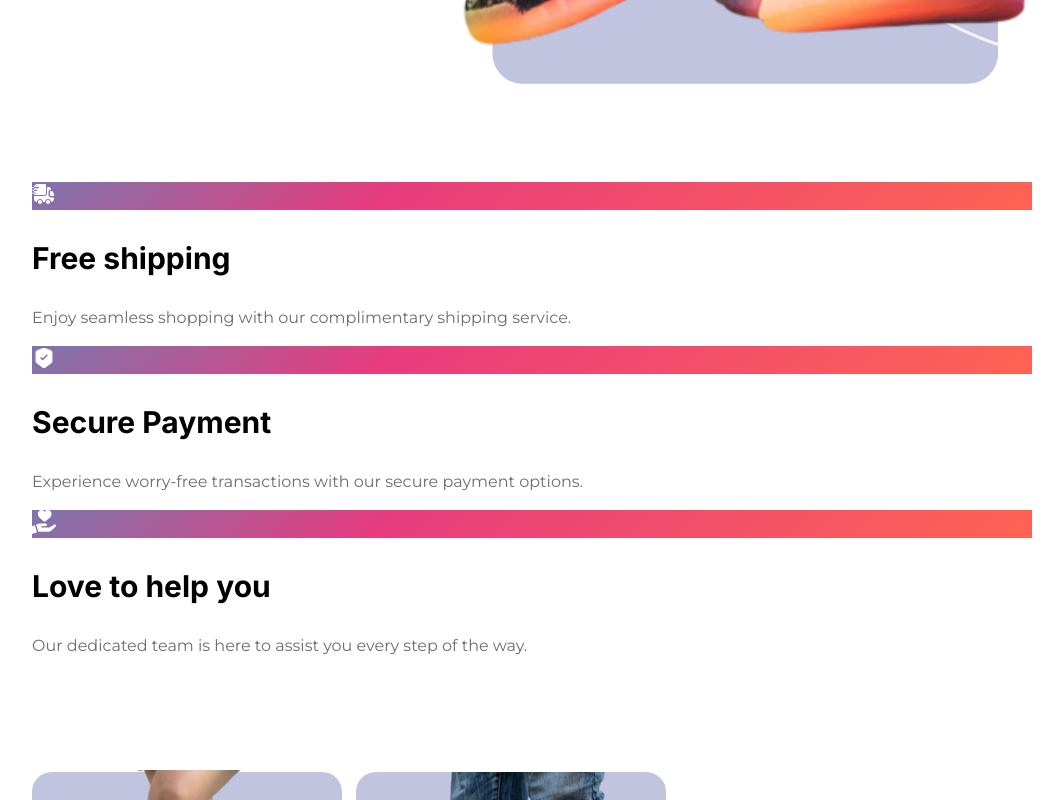
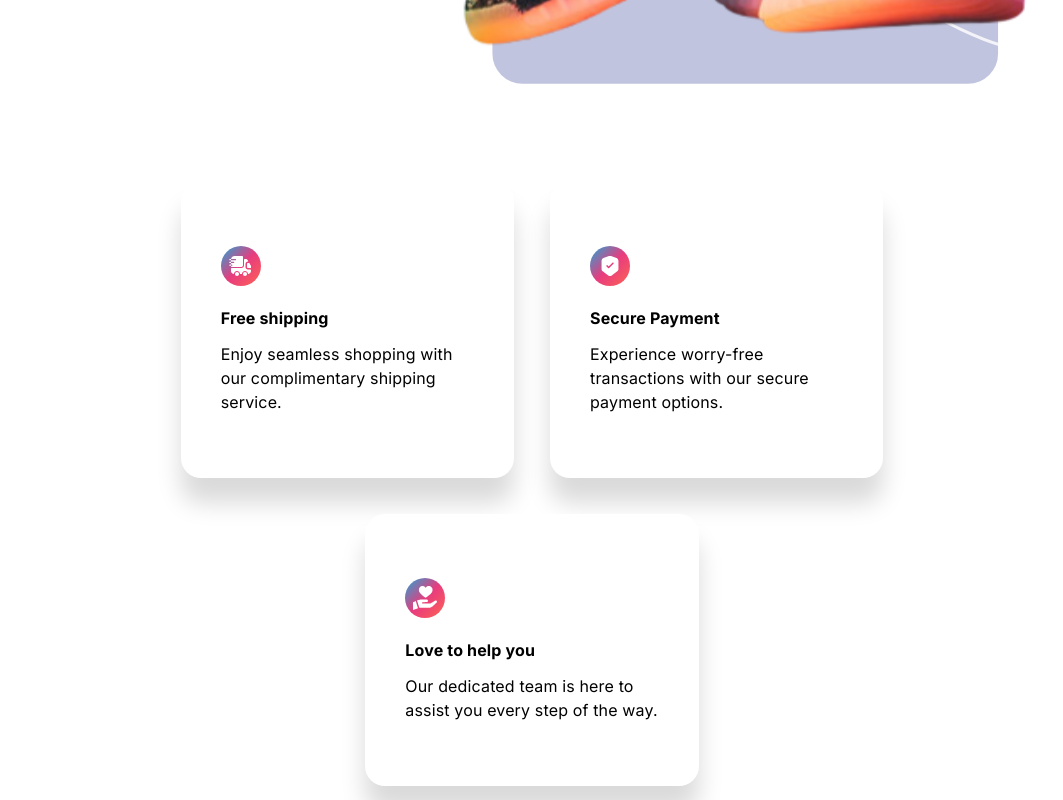
Before and after one commit to zaki164/nike_mui, a Next.js app: page / in a window 1280 px wide. Shown: the part 2420-3220 px from the top of the page, without its empty margins (108-1171 px from the left). Built offline with nearby package versions, Linux system fonts and the light colour scheme; a web font is replaced by a local one.

Commit message:
add Services section

```diff
--- a/src/app/globals.scss
+++ b/src/app/globals.scss
@@ -47,6 +47,10 @@ html {
       @media (min-width: 1280px) {
         background-color: var(--darkbg);
       }
+    }
+    .serviceCard {
+      @extend .drop-shadow-2xl-dark;
+      background-color: var(--darkbg);
     }
   }
 }
@@ -154,8 +158,8 @@ input::placeholder {
   }
 }
 .text-sm-base {
-  font-size: 0.75rem; /* 12px */
-  line-height: 1rem; /* 16px */
+  font-size: 0.875rem /* 14px */;
+  line-height: 1.25rem /* 20px */;
   @media (min-width: 768px) {
     font-size: 1rem; /* 16px */
     line-height: 1.5rem; /* 24px */
@@ -178,10 +182,10 @@ input::placeholder {
   }
 }
 .drop-shadow-2xl {
-  --tw-drop-shadow: drop-shadow(0 25px 25px rgb(0 0 0 / 0.15));
+  box-shadow: 0 25px 25px rgb(0 0 0 / 0.15);
 }
 .drop-shadow-2xl-dark {
-  --tw-drop-shadow: drop-shadow(0 25px 25px rgb(150 150 150 / 0.15));
+  box-shadow: 0 25px 25px rgb(150 150 150 / 0.15);
 }
 .ImageSlide {
   object-fit: contain;
@@ -203,6 +207,9 @@ input::placeholder {
     width: 282px;
     height: 282px;
   }
+}
+.serviceCard {
+  @extend .drop-shadow-2xl;
 }
 
 @keyframes backgroundAnimation {
--- a/src/components/ServiceCard.jsx
+++ b/src/components/ServiceCard.jsx
@@ -1,18 +1,64 @@
+import { Box, Stack, Typography } from "@mui/material";
 import Image from "next/image";
 
 const ServiceCard = ({ imgURL, label, subtext }) => {
   return (
-    <div className="w-full sm:w-1/3 rounded-[20px] drop-shadow-2xl  bg-white dark:bg-dark-background dark:drop-shadow-2xl-dark  px-7 py-12 md:px-10 md:py-16">
-      <div className="w-8 h-8 md:w-10 md:h-10 flex justify-center items-center bg-animation rounded-full">
+    <Box
+      sx={{
+        width: {
+          xs: "100%",
+          sm: "33.333333%",
+        },
+        borderRadius: "20px",
+        bgcolor: "white",
+        px: {
+          xs: 7,
+          md: 10,
+        },
+        py: {
+          xs: 12,
+          md: 16,
+        },
+      }}
+      className="serviceCard"
+    >
+      <Stack
+        borderRadius={"9999px"}
+        sx={{
+          width: {
+            width: "2rem" /* 32px */,
+            height: "2rem" /* 32px */,
+          },
+          height: {
+            width: "2.5rem" /* 40px */,
+            height: "2.5rem" /* 40px */,
+          },
+        }}
+        className="flex_center bg-animation"
+      >
         <Image src={imgURL} alt={label} />
-      </div>
-      <h3 className="mt-3 md:mt-5 text-2xl-3xl leading-normal font-bold">
+      </Stack>
+      <Typography
+        component={"h3"}
+        mt={{ xs: 3, md: 5 }}
+        fontWeight={700}
+        lineHeight={1.5}
+        className="text-2xl-3xl"
+      >
         {label}
-      </h3>
-      <p className="mt-1 md:mt-3 break-words info-text leading-normal">
+      </Typography>
+      <Typography
+        component={"p"}
+        mt={{ xs: 1, md: 3 }}
+        lineHeight={1.5}
+        sx={{
+          overflowWrap: "break-word",
+        }}
+        className="info-text"
+      >
         {subtext}
-      </p>
-    </div>
+      </Typography>
+    </Box>
   );
 };
 
--- a/src/sections/Services.jsx
+++ b/src/sections/Services.jsx
@@ -1,13 +1,19 @@
 import { services } from "../constants";
 import { ServiceCard } from "../components";
+import { Stack } from "@mui/material";
 
 const Services = () => {
   return (
-    <section className="flex justify-center flex-wrap gap-9 section_padding">
+    <Stack
+      justifyContent={"center"}
+      flexWrap={"wrap"}
+      gap={9}
+      className="section_padding"
+    >
       {services.map((service) => (
         <ServiceCard key={service.label} {...service} />
       ))}
-    </section>
+    </Stack>
   );
 };
 
```
